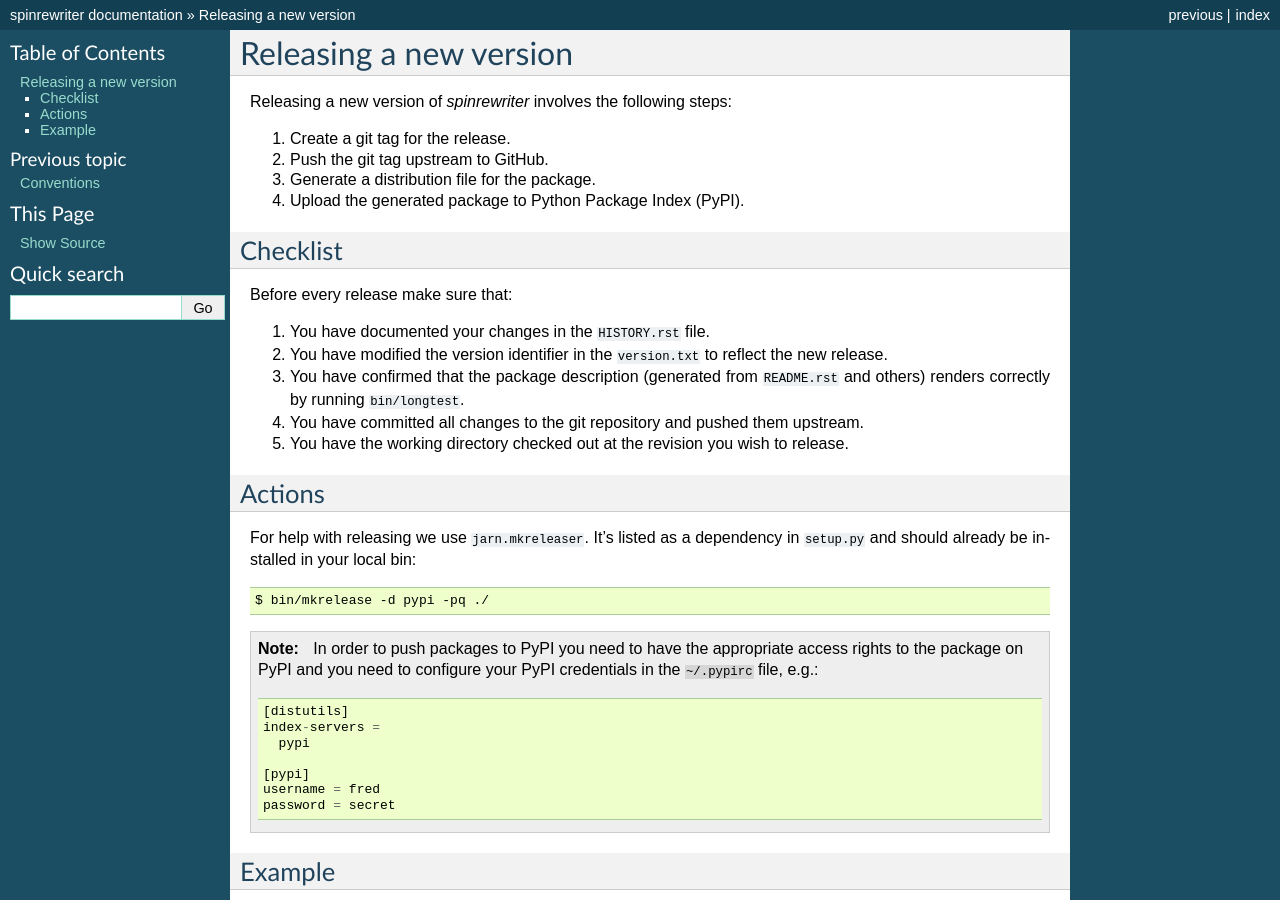
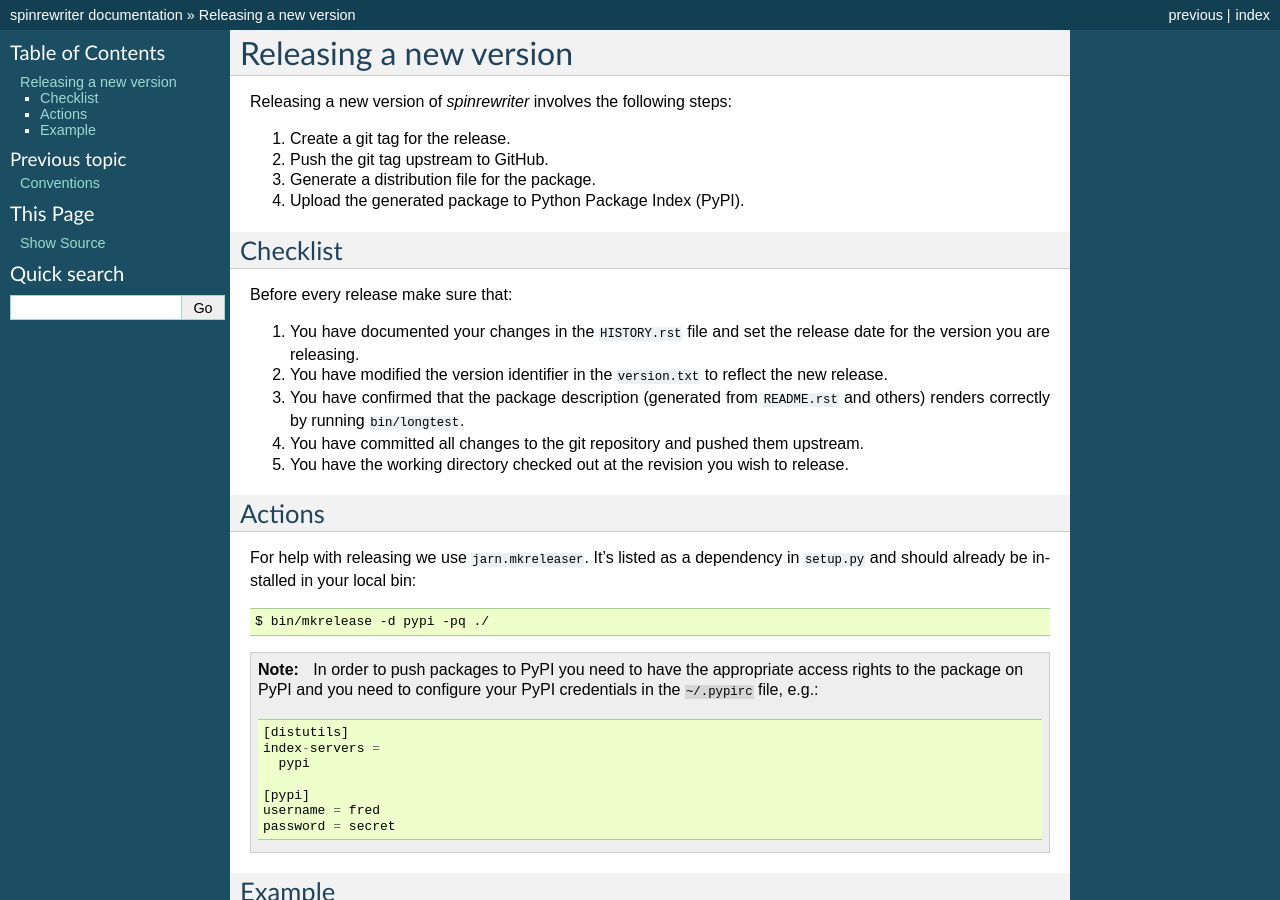
Before and after one commit to teamniteo/spinrewriter, a Sphinx documentation site: the page built from docs/release.rst, in a window 1280 px wide and 900 px high. Built offline with Sphinx 7.4.7, drawn with Linux system fonts in a browser that asks for light colours.

Commit message:
a bit more info on releasing

```diff
--- a/docs/release.rst
+++ b/docs/release.rst
@@ -17,7 +17,8 @@
 
 Before every release make sure that:
 
-#. You have documented your changes in the ``HISTORY.rst`` file.
+#. You have documented your changes in the ``HISTORY.rst`` file and set the
+   release date for the version you are releasing.
 
 #. You have modified the version identifier in the ``version.txt`` to reflect
    the new release.
```
